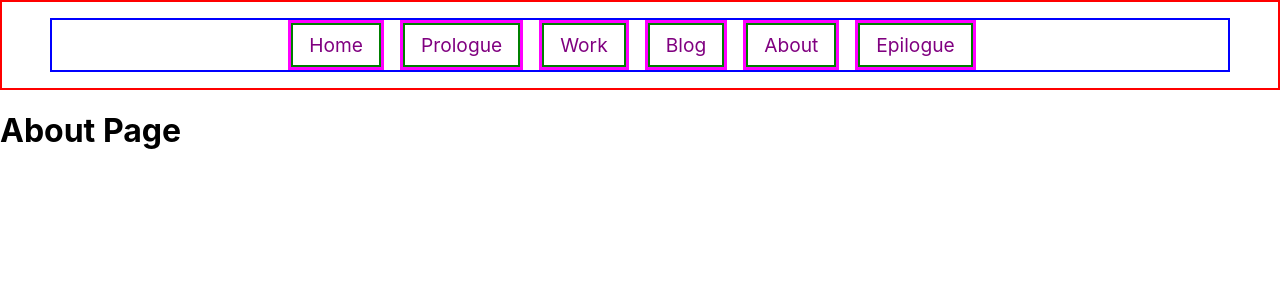
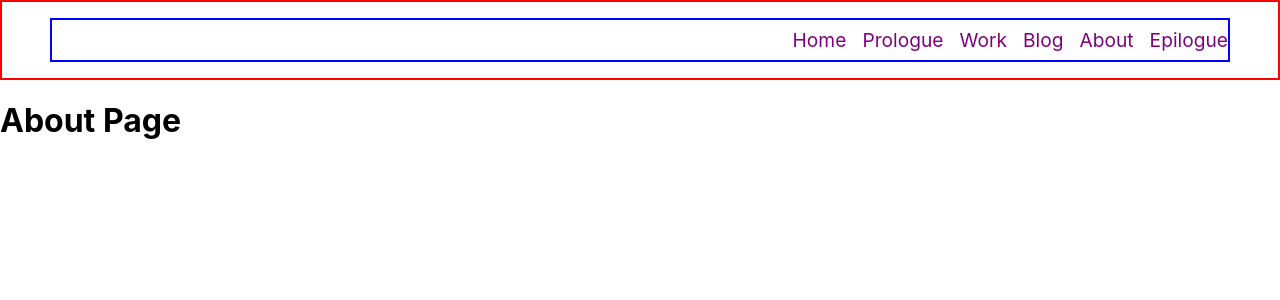
Before and after one commit to Psypher1/nextjs-tests, a Next.js app: page /about in a window 1280 px wide. Shown: the top 300 px of the page. Built offline with nearby package versions, Linux system fonts and the light colour scheme.

Commit message:
i think i figured out the link issue
loaded posts to blog page

```diff
--- a/src/components/Header.js
+++ b/src/components/Header.js
@@ -14,36 +14,13 @@ export default function Header() {
     <header className={styles.header}>
       <nav className={styles.nav}>
         <ul className={styles.navMenu}>
-          <li className={styles.navItem}>
-            <a href="/" className={styles.navLink}>
-              Home
-            </a>
-          </li>
-          <li className={styles.navItem}>
-            <a href="/" className={styles.navLink}>
-              Prologue
-            </a>
-          </li>
-          <li className={styles.navItem}>
-            <a href="/" className={styles.navLink}>
-              Work
-            </a>
-          </li>
-          <li className={styles.navItem}>
-            <a href="/" className={styles.navLink}>
-              Blog
-            </a>
-          </li>
-          <li className={styles.navItem}>
-            <a href="/" className={styles.navLink}>
-              About
-            </a>
-          </li>
-          <li className={styles.navItem}>
-            <a href="/" className={styles.navLink}>
-              Epilogue
-            </a>
-          </li>
+          {links.map((link) => (
+            <li key={link.name}>
+              <Link href={link.target} passHref={true}>
+                <a className={styles.navLink}>{link.name}</a>
+              </Link>
+            </li>
+          ))}
         </ul>
       </nav>
     </header>
@@ -51,13 +28,13 @@ export default function Header() {
 }
 
 {
-  /* >
+  /*
           {links.map((link) => (
             <li key={link.name}>
-              <Link href={link.target}>
+              <Link href={link.target} passHref>
                 <a className={styles.navLink}>{link.name}</a>
               </Link>
             </li>
           ))}
-        </ul> */
+        */
 }
--- a/src/styles/Header.module.css
+++ b/src/styles/Header.module.css
@@ -10,16 +10,16 @@
   padding: 0;
   display: flex;
   align-items: center;
-  justify-content: center;
+  justify-content: flex-end;
   border: 2px solid blue;
 }
 
 .navItem {
-  margin-right: 1rem;
-  border: 3px solid magenta;
+  margin-left: 1rem;
+  /* border: 3px solid magenta; */
 }
 
 .navLink {
-  border: 2px solid green;
-  padding: 0.5rem 1rem;
+  /* border: 2px solid green; */
+  padding: 0.5rem 0 0.5rem 1rem;
 }
--- a/src/styles/Home.module.css
+++ b/src/styles/Home.module.css
@@ -9,7 +9,8 @@
 }
 
 .main {
-  padding: 5rem 0;
+  padding: 3rem 0;
+
   flex: 1;
   display: flex;
   flex-direction: column;
--- a/src/styles/globals.css
+++ b/src/styles/globals.css
@@ -22,3 +22,6 @@ ul {
 li {
   list-style: none;
 }
+.blog-list {
+  font-size: 2rem;
+}
```
Also changed, not shown: articles.js (added, +17 -0 lines), src/pages/blog/[slug].js (+12 -0 lines), src/pages/blog/index.js (+25 -2 lines), src/pages/index.js (+1 -54 lines).
